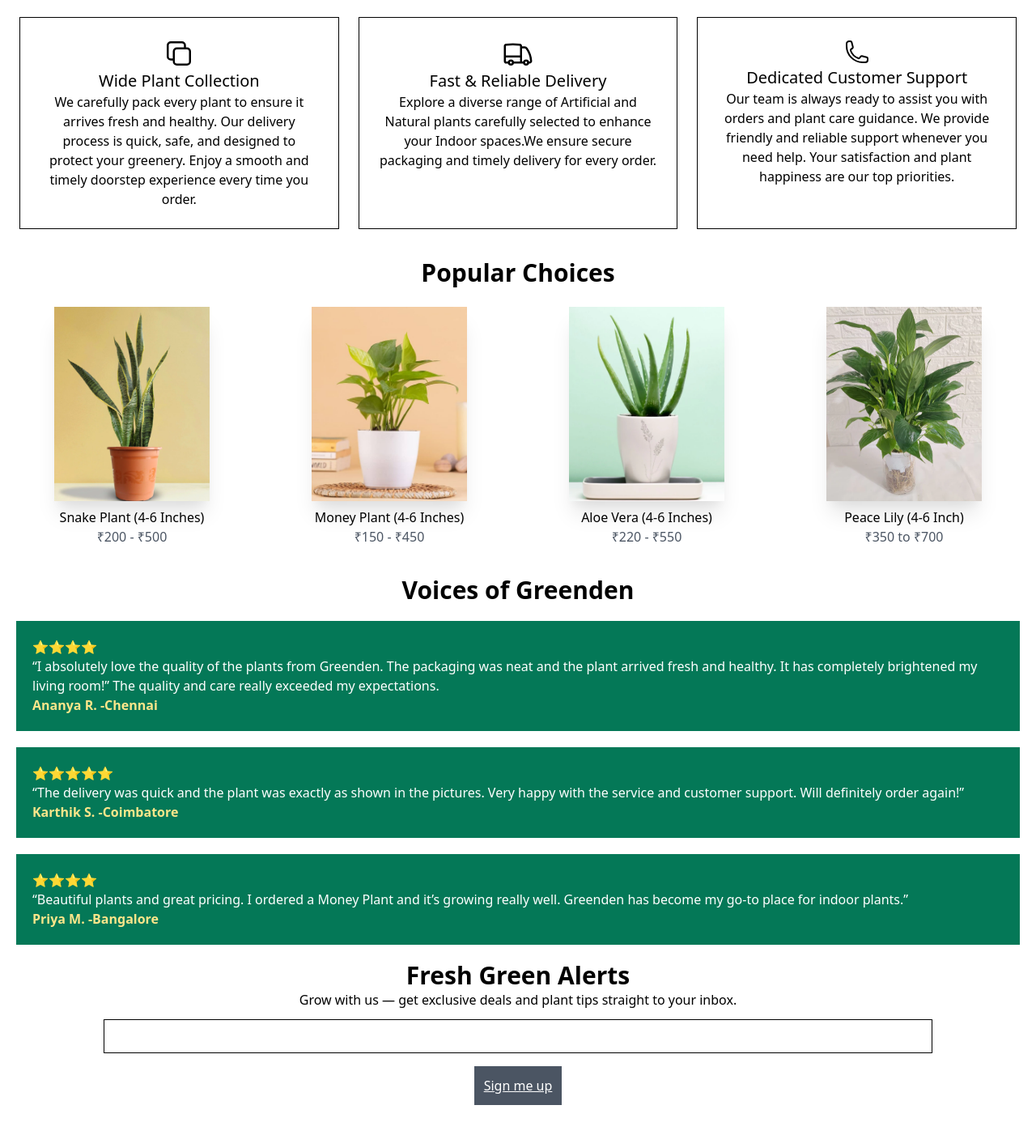
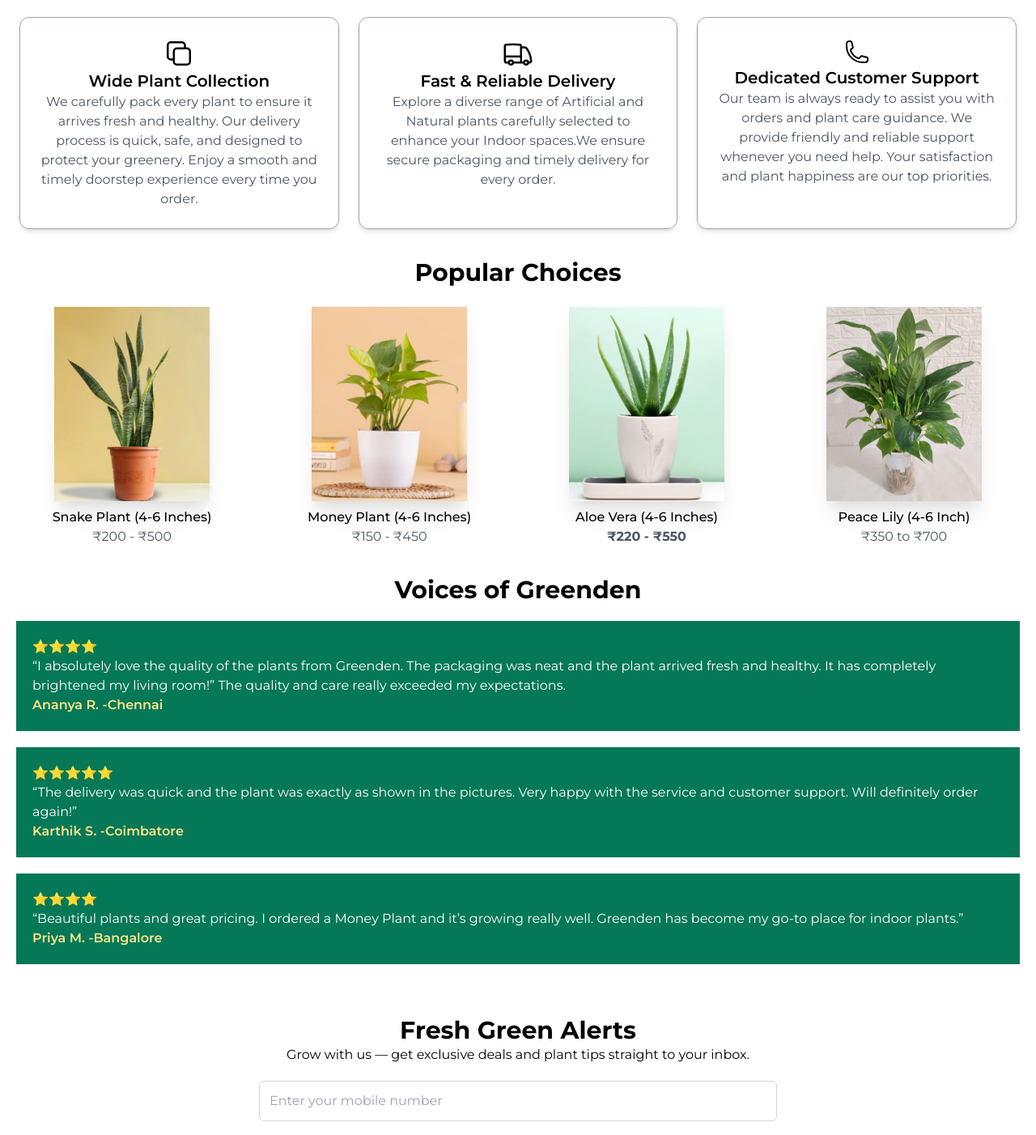
Before and after one commit to sreenandh76/Greenden-tailwind, a website: page index.html in a window 1280 px wide. Shown: the part 579-1981 px from the top of the page at 81% size. Drawn offline with nearby package versions, Linux system fonts and the light colour scheme.

Commit message:
Updated font & UI Improvements

```diff
--- a/index.html
+++ b/index.html
@@ -9,9 +9,10 @@
     <link href="
 https://cdn.jsdelivr.net/npm/tailwindcss@2.2.19/dist/tailwind.min.css
 " rel="stylesheet">
+<link href="https://fonts.googleapis.com/css2?family=Montserrat:wght@400;500;600;700&display=swap" rel="stylesheet">
 </head>
 
-<body>
+<body style="font-family: 'Montserrat', sans-serif;">
     <!--Responsive Navbar-->
     <nav class="bg-green-100 p-3 flex items-center justify-between shadow-xl sticky top-0 z-10">
         <h1 class="text-2xl">Greenden</h1>
@@ -23,7 +24,7 @@
 
         <ul class="flex gap-5 text-gray-600 hidden md:flex">
             <li>
-                <a class="hover:underline hover:text-black" href="#">Home</a>
+                <a class="hover:underline hover:text-black" href="index.html">Home</a>
             </li>
             <li>
                 <a class="hover:underline hover:text-black" href="collection.html">Collection</a>
@@ -53,28 +54,28 @@
 <h1 class="text-3xl font-bold mt-5">About Greenden</h1>
 <p>Designated for Nature lovers who value Elegance and Greenery</p>
 <div class="grid grid-cols-1 md:grid-cols-3 gap-6 mt-6">
-    <div class="border border-black p-6 rounded-1g">
+    <div class="border border-gray-400 p-6 rounded-xl shadow-md hover:shadow-2xl hover:-translate-y-2 transition duration-300">
          <svg xmlns="http://www.w3.org/2000/svg" fill="none" viewBox="0 0 24 24" stroke-width="1.5" stroke="currentColor" class="w-10 h-10 inline">
   <path stroke-linecap="round" stroke-linejoin="round" d="M16.5 8.25V6a2.25 2.25 0 0 0-2.25-2.25H6A2.25 2.25 0 0 0 3.75 6v8.25A2.25 2.25 0 0 0 6 16.5h2.25m8.25-8.25H18a2.25 2.25 0 0 1 2.25 2.25V18A2.25 2.25 0 0 1 18 20.25h-7.5A2.25 2.25 0 0 1 8.25 18v-1.5m8.25-8.25h-6a2.25 2.25 0 0 0-2.25 2.25v6" />
 </svg>
-        <h2 class="text-xl font-medium">Wide Plant Collection </h2>
-        <p>We carefully pack every plant to ensure it arrives fresh and healthy. Our delivery process is quick, safe, and designed to protect your greenery. Enjoy a smooth and timely doorstep experience every time you order.</p>
+        <h2 class="text-xl font-medium font-semibold">Wide Plant Collection </h2>
+        <p class="text-gray-600">We carefully pack every plant to ensure it arrives fresh and healthy. Our delivery process is quick, safe, and designed to protect your greenery. Enjoy a smooth and timely doorstep experience every time you order.</p>
     </div>
-        <div class="border border-black p-6 rounded-1g">
+        <div class="border border-gray-400 p-6 rounded-xl shadow-md hover:shadow-2xl hover:-translate-y-2 transition duration-300">
 <svg xmlns="http://www.w3.org/2000/svg" fill="none" viewBox="0 0 24 24" stroke-width="1.5" stroke="currentColor" class="w-10 h-10 inline">
   <path stroke-linecap="round" stroke-linejoin="round" d="M8.25 18.75a1.5 1.5 0 0 1-3 0m3 0a1.5 1.5 0 0 0-3 0m3 0h6m-9 0H3.375a1.125 1.125 0 0 1-1.125-1.125V14.25m17.25 4.5a1.5 1.5 0 0 1-3 0m3 0a1.5 1.5 0 0 0-3 0m3 0h1.125c.621 0 1.129-.504 1.09-1.124a17.902 17.902 0 0 0-3.213-9.193 2.056 2.056 0 0 0-1.58-.86H14.25M16.5 18.75h-2.25m0-11.177v-.958c0-.568-.422-1.048-.987-1.106a48.554 48.554 0 0 0-10.026 0 1.106 1.106 0 0 0-.987 1.106v7.635m12-6.677v6.677m0 4.5v-4.5m0 0h-12" />
 </svg>
 
 
-        <h2 class="text-xl font-medium">Fast & Reliable Delivery </h2>
-        <p>Explore a diverse range of Artificial and Natural plants carefully selected to enhance your Indoor spaces.We ensure secure packaging and timely delivery for every order.</p>
+        <h2 class="text-xl font-medium font-semibold">Fast & Reliable Delivery </h2>
+        <p class="text-gray-600">Explore a diverse range of Artificial and Natural plants carefully selected to enhance your Indoor spaces.We ensure secure packaging and timely delivery for every order.</p>
     </div>
-        <div class="border border-black p-6 rounded-1g">
+        <div class="border border-gray-400 p-6 rounded-xl shadow-md hover:shadow-2xl hover:-translate-y-2 transition duration-300">
             <svg xmlns="http://www.w3.org/2000/svg" fill="none" viewBox="0 0 24 24" stroke-width="1.5" stroke="currentColor" class="w-8 h-9 inline">
   <path stroke-linecap="round" stroke-linejoin="round" d="M2.25 6.75c0 8.284 6.716 15 15 15h2.25a2.25 2.25 0 0 0 2.25-2.25v-1.372c0-.516-.351-.966-.852-1.091l-4.423-1.106c-.44-.11-.902.055-1.173.417l-.97 1.293c-.282.376-.769.542-1.21.38a12.035 12.035 0 0 1-7.143-7.143c-.162-.441.004-.928.38-1.21l1.293-.97c.363-.271.527-.734.417-1.173L6.963 3.102a1.125 1.125 0 0 0-1.091-.852H4.5A2.25 2.25 0 0 0 2.25 4.5v2.25Z" />
 </svg>
-        <h2 class="text-xl font-medium">Dedicated Customer Support </h2>
-        <p>Our team is always ready to assist you with orders and plant care guidance.
+        <h2 class="text-xl font-medium font-semibold">Dedicated Customer Support </h2>
+        <p class="text-gray-600">Our team is always ready to assist you with orders and plant care guidance.
 We provide friendly and reliable support whenever you need help.
 Your satisfaction and plant happiness are our top priorities.</p>
     </div>
@@ -106,7 +107,7 @@
        class="w-40 h-52 md:w-48 md:h-60 object-cover mx-auto">
 
   <p class="cursor-pointer mt-2 font-medium">Aloe Vera (4-6 Inches)</p>
-  <p class="text-gray-600">₹220 - ₹550</p>
+  <p class="text-gray-600 font-bold">₹220 - ₹550</p>
 </div>
 <div>
   <img src="./images/peace lily.webp" class="w-40 h-52 md:w-48 md:h-60 object-cover mx-auto shadow-xl transform hover:transform hover:translate-y-2" alt="peace lily"
@@ -140,13 +141,22 @@
     </div>
 </div>
 <!--Fresh green alerts-->
-<section class="text-center">
+<section class="text-center py-6">
 <h1 class="text-3xl font-bold mt-5 text-center">Fresh Green Alerts</h1>
 <p>Grow with us — get exclusive deals and plant tips straight to your inbox.
 </p>
-<input type="text" class="border border-black p-2 m-3"style="width: 80%;">
+<input
+  type="tel"
+  placeholder="Enter your mobile number"
+  class="border border-gray-300 p-3 rounded-md
+         w-full sm:w-3/4 md:w-1/2
+         placeholder-gray-400
+         focus:ring-2 focus:ring-green-600
+         focus:border-green-600
+         outline-none mt-5 mb-4"
+/>
 <br>
-<button class="bg-gray-600 text-white p-3 mt-1 mb-10 underline">Sign me up</button>
+<button class="bg-green-600 text-white p-3 mt-1 mb-10 underline rounded-xl">Sign me up</button>
 </section>
 <!--footer-->
 <section class="bg-green-100 p-10 flex flex-col gap-5">
```
Also changed, not shown: collection.html (+2 -1 lines), contact.html (+7 -6 lines), 1 other file.
